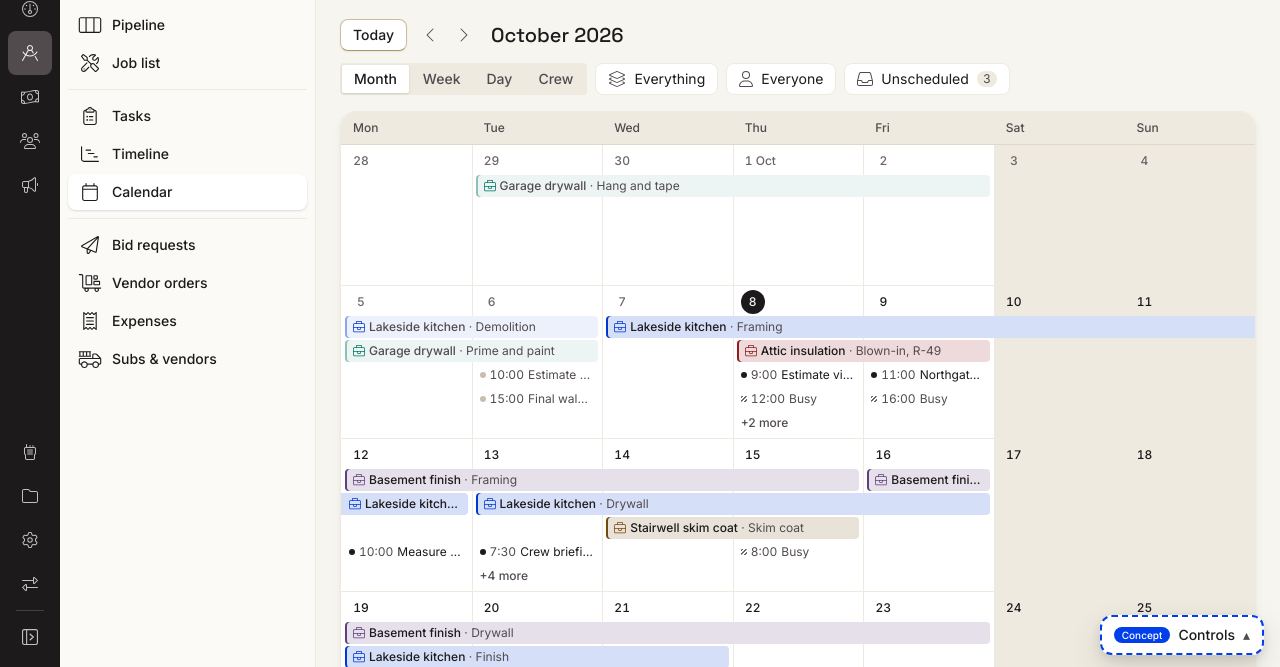
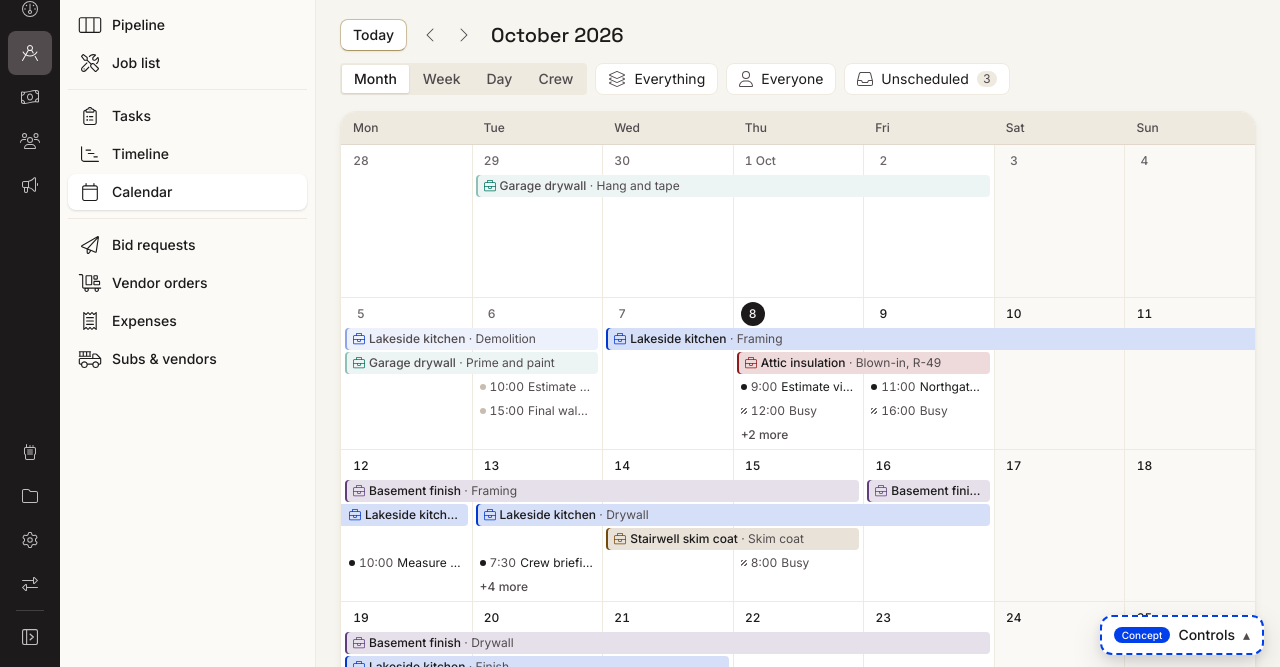
Before and after one commit to mumble-jam/bolster-list-concept, a plain HTML site: page calendar/index.html in a window 1280 px wide. Shown: the part 129-796 px from the top of the page. Drawn offline with Linux system fonts and the light colour scheme.

Commit message:
Calendar fills the page, weekends lighter (bolster-ds a8657c8)

```diff
--- a/calendar/calendar.css
+++ b/calendar/calendar.css
@@ -7,6 +7,8 @@
 
 @layer components {
   .cal-page { --_hour: 3rem; --_lane: 1.375rem; --_gap: var(--space-0-5); }
+  /* days off: a breath of the sunken surface over the day's, almost a weekday, so the week still reads as one */
+  .cal-page { --cal-off: color-mix(in srgb, var(--color-surface-sunken) 30%, var(--color-surface-default)); }
 
   /* ---------- a job's colour: the system's avatar hues (D13), one per job, a tint to fill and the hue at
      the edge; in dark the tint is stronger and the edge lighter, so both still read ---------- */
@@ -35,6 +37,22 @@
   .cal-split:has(> .cal-tray:not([hidden])) { grid-template-columns: minmax(0, 1fr) 17rem; }
   .cal-card { display: block; padding: 0; overflow: hidden; border-color: var(--color-line-card); }
   .cal-card[data-view="week"], .cal-card[data-view="day"] { overflow: clip; }
+  /* the calendar fills the screen down to its bottom edge, as Google Calendar does: Month's weeks and Crew's
+     people share the height (each at its least, past that the page scrolls), Week and Day's hours take
+     what's left */
+  @media (min-width: 768px) {
+    .cal-page { grid-template-rows: auto minmax(0, 1fr); align-content: stretch; }
+    .cal-split { align-items: stretch; }
+    .cal-split > .cal-tray { align-self: start; }
+    .cal-card:not([data-view="agenda"]) { display: flex; flex-direction: column; }
+    .cal-card:not([data-view="agenda"]) > .cal-desk { flex: 1; display: flex; flex-direction: column; min-block-size: 0; }
+    .cal-crew-row { flex: 1 1 0; }
+    /* a week at its least is five lines tall: its date, then five lanes or items (fitMonth counts the same) */
+    .cal-card[data-view="month"] .cal-week { flex: 1 1 0; min-block-size: calc(1.75rem + 5 * (var(--_lane) + var(--_gap)) + var(--_pb)); }
+    .cal-desk > .cal-crew { flex: 1; display: flex; flex-direction: column; }
+    .cal-desk > .cal-time { flex: 1; display: flex; flex-direction: column; min-block-size: 0; }
+    .cal-desk > .cal-time > .cal-hours { flex: 1 1 0; max-block-size: none; }
+  }
 
   /* weekday heads, shared by Month, Week and Crew */
   .cal-head { display: grid; grid-template-columns: var(--_cols); border-block-end: var(--border-width-default) solid var(--color-line-default); background: var(--color-surface-header, var(--color-surface-default)); }
@@ -50,14 +68,14 @@
   .cal-day { grid-row: 1 / -1; position: relative; margin-block: calc(-1 * var(--_pt)) calc(-1 * var(--_pb)); border-inline-start: var(--border-width-default) solid var(--color-line-subtle); }
   .cal-day:first-child { border-inline-start: 0; }
   /* days off (the company's settings: weekends here) tinted, never blocked; the days around the month quieter */
-  .cal-day[data-off] { background: var(--color-surface-sunken); }
+  .cal-day[data-off] { background: var(--cal-off); }
   .cal-day[data-drop] { background: var(--color-action-accent-subtle); box-shadow: inset 0 0 0 var(--border-width-strong) var(--color-action-accent); }
   .cal-date { grid-row: 1; justify-self: start; display: inline-grid; place-items: center; min-inline-size: 1.5rem; block-size: 1.5rem; margin: var(--space-1) 0 0 var(--space-2); padding-inline: var(--space-1); border-radius: var(--radius-full); font-size: var(--text-xs); line-height: 1; font-weight: var(--font-weight-medium); color: var(--color-content-primary); font-variant-numeric: tabular-nums; pointer-events: none; position: relative; z-index: 1; }
   .cal-date[data-past], .cal-date[data-other] { color: var(--color-content-tertiary); }
   .cal-date[data-today] { background: var(--color-surface-inverse); color: var(--color-content-inverse); }
   /* a day's empty space adds on that day (C-add): the cell is a button behind the items, a quiet + on hover */
   button.cal-day { padding: 0; border-block: 0; border-inline-end: 0; background: none; font: inherit; color: inherit; cursor: pointer; }
-  button.cal-day[data-off] { background: var(--color-surface-sunken); }
+  button.cal-day[data-off] { background: var(--cal-off); }
   button.cal-day::after { content: "+"; position: absolute; inset-block-start: var(--space-1); inset-inline-end: var(--space-2); font-size: var(--text-base); line-height: 1.5rem; color: var(--color-content-tertiary); opacity: 0; }
   @media (hover: hover) { button.cal-day:hover::after { opacity: 1; } }
   button.cal-day:focus-visible { outline: var(--focus-ring-width) solid var(--color-focus-ring); outline-offset: -2px; }
@@ -117,7 +135,7 @@
   .cal-gutter .cal-gutter-label { position: absolute; inset-inline: 0; translate: 0 -50%; }
   .cal-col { position: relative; block-size: calc(var(--_hour) * var(--_span-h)); border-inline-start: var(--border-width-default) solid var(--color-line-subtle);
     background-image: repeating-linear-gradient(to bottom, var(--color-line-subtle) 0 var(--border-width-default), transparent var(--border-width-default) var(--_hour)); }
-  .cal-col[data-off] { background-color: var(--color-surface-sunken); }
+  .cal-col[data-off] { background-color: var(--cal-off); }
   .cal-col[data-drop] { background-color: var(--color-action-accent-subtle); }
   .cal-block {
     position: absolute; inset-block-start: var(--_top); block-size: var(--_h); inset-inline-start: calc(var(--_x) * 100% + 2px); inline-size: calc(var(--_w) * 100% - 4px);
--- a/calendar/calendar.js
+++ b/calendar/calendar.js
@@ -155,11 +155,23 @@
   const weekdayHead = (start, n, lead = "") => `<div class="cal-head" aria-hidden="true">${lead}${Array.from({ length: n }, (_, i) => { const d = add(start, i); return `<div${d === T ? " data-today" : ""}>${day(d).toLocaleDateString("en-GB", { weekday: "short" })}${n < 7 || lead ? `<span class="cal-head-num">${day(d).getDate()}</span>` : ""}</div>`; }).join("")}</div>`;
 
   // ---------- Month ----------
+  // how many lines a month's day fits: the weeks share the screen's height, so taller rows fit more before
+  // “+n more” (five at the least, the 8.75rem a week keeps); measured after each draw and on resize
+  let monthLines = 5;
+  function fitMonth() {
+    const w = $("#cal[data-view='month'] .cal-week"), date = w?.querySelector(".cal-date");
+    if (!w || !date) return;
+    const cs = getComputedStyle(w), rem = parseFloat(getComputedStyle(document.documentElement).fontSize);
+    const lane = parseFloat(cs.getPropertyValue("--_lane")) * rem, gap = parseFloat(cs.rowGap) || 0;
+    const room = w.getBoundingClientRect().bottom - parseFloat(cs.paddingBlockEnd) - date.getBoundingClientRect().bottom - gap;
+    const lines = Math.max(5, Math.floor((room + gap) / (lane + gap)));
+    if (lines !== monthLines) { monthLines = lines; render(); }
+  }
   function monthHtml() {
     const a = day(st.at), first = iso(new Date(a.getFullYear(), a.getMonth(), 1)), last = iso(new Date(a.getFullYear(), a.getMonth() + 1, 0));
     const start = weekStart(first), end = add(weekStart(last), 6);
     let weeks = "";
-    for (let w = start; w <= end; w = add(w, 7)) weeks += weekRow({ start: w, spans: spansIn(w, add(w, 6)), things: (d) => dayThings(d), month: a.getMonth() });
+    for (let w = start; w <= end; w = add(w, 7)) weeks += weekRow({ start: w, spans: spansIn(w, add(w, 6)), things: (d) => dayThings(d), month: a.getMonth(), lines: monthLines, maxLanes: Math.max(3, monthLines - 2) });
     return `<div style="--_cols:repeat(7, minmax(0, 1fr))">${weekdayHead(start, 7)}</div>${weeks}`;
   }
 
@@ -248,6 +260,7 @@
     $("#tray-toggle").setAttribute("aria-label", `Unscheduled: ${tray.length ? `${tray.length} ${tray.length === 1 ? "job" : "jobs"}` : "none"}`);
     renderTray();
     $("#go-today").setAttribute("aria-label", `Today, ${f.long(T)}`);
+    if (cal.dataset.view === "month") fitMonth();
   }
   function renderTray() {
     $("#tray-list").innerHTML = tray.length ? tray.map((u) => `<li><button type="button" class="cal-tray-item" data-tray="${u.id}" data-hue="${hueOf(u.job)}" aria-haspopup="dialog"><b>${esc(u.job)}</b><span>${esc(u.phase)} · ${u.days} ${u.days === 1 ? "day" : "days"} · ${esc(u.client)}</span></button></li>`).join("")
@@ -502,7 +515,7 @@
   phone.addEventListener("change", render);
   trayWide.addEventListener("change", renderTray);
   finePointer.addEventListener("change", render);
-  addEventListener("resize", () => popFor && BolsterShell.placePopover(pop, popFor.from));
+  addEventListener("resize", () => { fitMonth(); if (popFor) BolsterShell.placePopover(pop, popFor.from); });
 
   // what hides and sticks as you scroll is the shell's (BolsterShell.scrolling): this page says where the
   // calendar starts, and that a drag counts as in use
--- a/calendar/index.html
+++ b/calendar/index.html
@@ -30,7 +30,7 @@
       </div>
     </header>
 
-    <div class="app-content list-page cal-page" data-width="wide">
+    <div class="app-content list-page cal-page" data-width="full">
       <!-- the toolbar on the page, as the to-do tries it: where you are on the left, the view and what's shown on the right (C-views, C-show) -->
       <div class="cal-bar" id="cal-bar" role="toolbar" aria-label="Calendar">
         <div class="cal-where">
```
